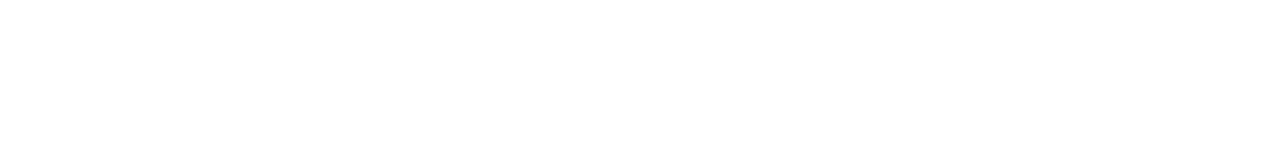
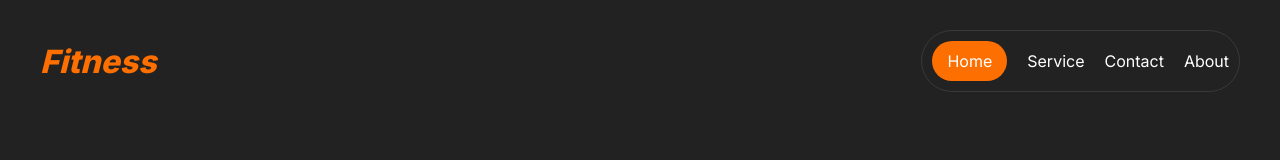
Before and after one commit to SADMAN-SADID-052/B-10-A2, a plain HTML site: page index.html in a window 1280 px wide. Drawn offline with Linux system fonts and the light colour scheme.

Commit message:
nav section design

```diff
--- a/index.html
+++ b/index.html
@@ -7,7 +7,18 @@
     <link rel="stylesheet" href="./styles/style.css">
 </head>
 <body>
-    <header></header>
+    <header>
+    <div class="header-section">
+        <div class="logo orrange"><i>Fitness</i></div>
+        <div class="nav-section">
+            <div class="nav-home"><a href="">Home</a></div>
+            <div class="nav"><a href="">Service</a></div>
+            <div class="nav"><a href="">Contact</a></div>
+            <div class="nav"><a href="">About</a></div>
+        </div>
+    </div>
+
+    </header>
     <main>
 
 
--- a/styles/style.css
+++ b/styles/style.css
@@ -1,3 +1,5 @@
+
+@import url('https://fonts.googleapis.com/css2?family=Inter:wght@100..900&display=swap');
 
 
 
@@ -8,4 +10,74 @@
     box-sizing: border-box;
 }
 
+body{
+    font-family:"Inter", sans-serif;
+    background-color:#222;
+    color: white;
+
+}
+
 /* sheard style */
+
+.orrange
+{
+    color: #FD6F00;
+
+}
+
+.btn-primary
+{
+    background-color: #FD6F00;
+    color: white;
+    padding: 15px 20px;
+    border: 0;
+    border-radius: 5px;
+}
+
+/* Nav section design start here */
+
+
+header
+{
+    max-width: 1200px;
+    margin: 30px auto;
+}
+.header-section
+{
+    display: flex;
+    justify-content: space-between;
+    align-items: center;
+}
+
+
+.nav-section
+{
+    display: flex;
+    gap: 20px;
+    justify-content:center ;
+    align-items: center;
+    border: 1px solid rgba(255, 255, 255, 0.1);
+    border-radius: 39px;
+    padding: 10px;
+
+
+
+}
+.nav>a,.nav-home>a{
+    text-decoration: none;
+    color: #fff;
+}
+
+.nav-home
+{
+    background-color: #FD6F00;
+    color: white;
+    padding: 10px 15px;
+    border: 0;
+    border-radius: 30px;
+}
+.logo
+{
+    font-weight: 800;
+    font-size: 2rem;
+}
```
